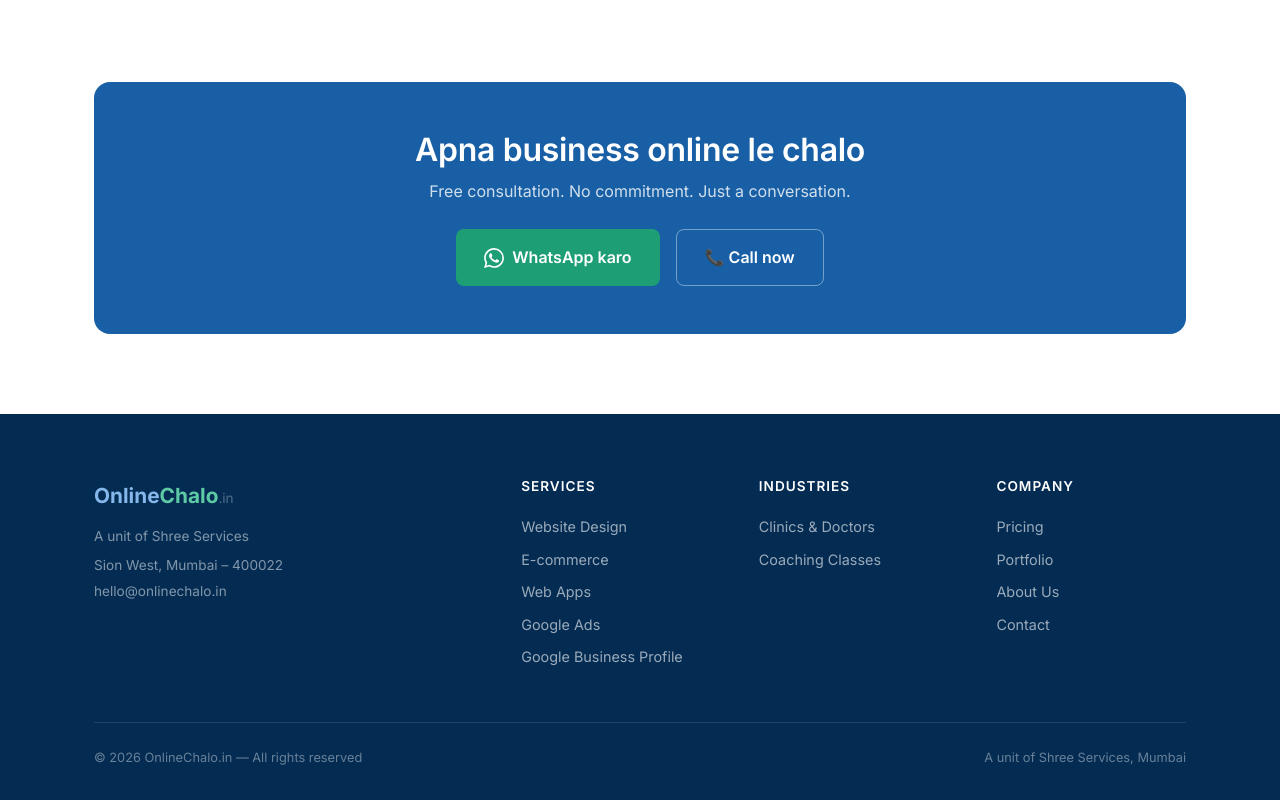
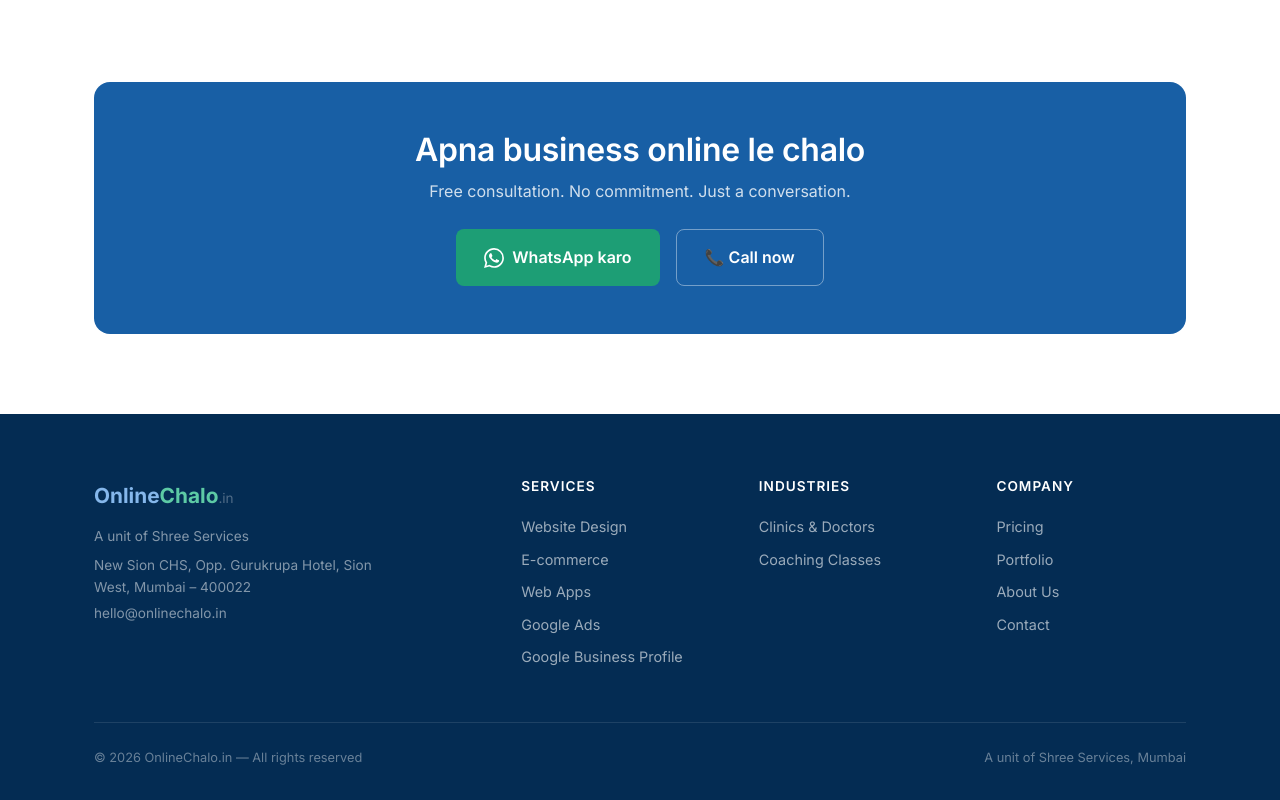
Before and after one commit to online-chalo-in/onlinechalo-website, a plain HTML site: page about.html in a window 1280 px wide. Shown: the part 2052-2852 px from the top of the page. Drawn offline with Linux system fonts and the light colour scheme.

Commit message:
Update footer address in about.html

```diff
--- a/about.html
+++ b/about.html
@@ -146,7 +146,7 @@
       <div class="footer__brand">
         <div class="footer__logo"><span style="color:#85B7EB;">Online</span><span style="color:#5DCAA5;">Chalo</span><span style="color:rgba(255,255,255,0.3);font-weight:400;font-size:0.85rem;">.in</span></div>
         <p>A unit of Shree Services</p>
-        <p style="margin-top:8px;">Sion West, Mumbai – 400022</p>
+        <p style="margin-top:8px;">New Sion CHS, Opp. Gurukrupa Hotel, Sion West, Mumbai – 400022</p>
         <p style="margin-top:4px;">hello@onlinechalo.in</p>
       </div>
       <div><h4>Services</h4><a href="website-design.html">Website Design</a><a href="ecommerce.html">E-commerce</a><a href="web-app-development.html">Web Apps</a><a href="google-ads.html">Google Ads</a><a href="google-business-profile.html">Google Business Profile</a></div>
```
